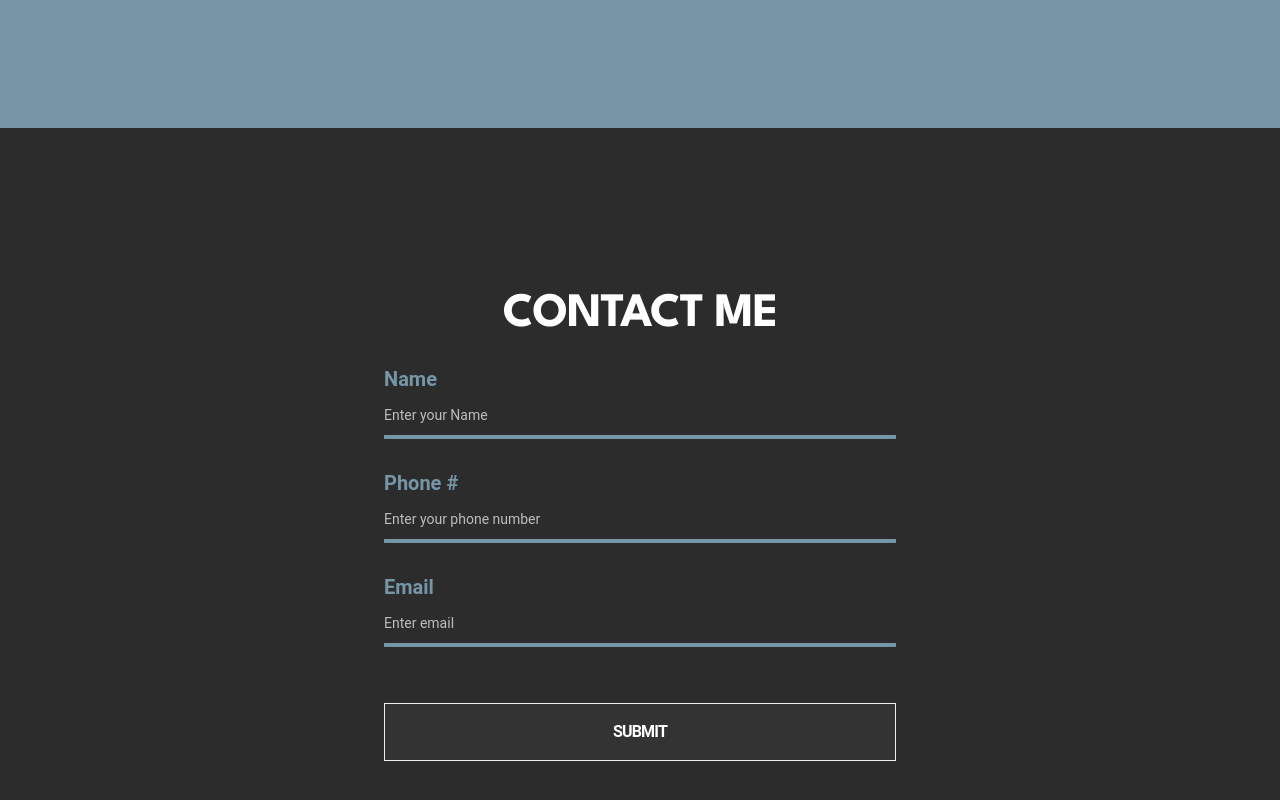
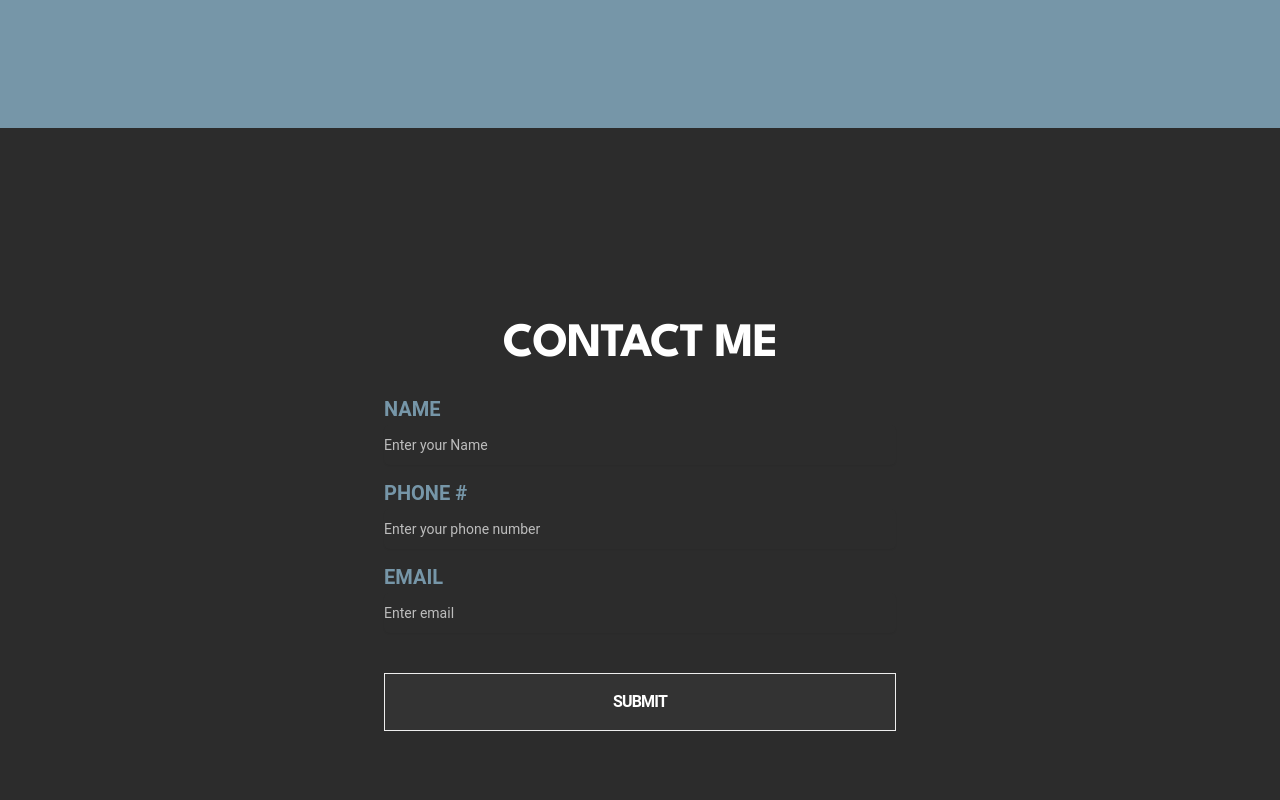
Before and after one commit to jablancTheDesigner/Jablanc-v3, a Next.js app: page / in a window 1280 px wide. Shown: the part 3889-4689 px from the top of the page. Built offline with nearby package versions, Linux system fonts and the light colour scheme.

Commit message:
Nav mobile updates

```diff
--- a/components/Input.tsx
+++ b/components/Input.tsx
@@ -13,7 +13,7 @@ const Input = (inputData: InputData) => {
     <>
       <label
         htmlFor="first-name"
-        className="block text-xl font-semibold leading-6 text-primary mb-1">
+        className="block text-xl font-semibold leading-6 text-primary mb-1 uppercase">
         {inputData.label}
       </label>
       <input
@@ -25,7 +25,6 @@ const Input = (inputData: InputData) => {
         placeholder={inputData.placeholder ?? ""}
         className="block w-full rounded-md border-0 px-0 py-2 text-white shadow-sm ring-0 placeholder:text-gray-400 focus:ring-transparent sm:text-sm sm:leading-6 bg-transparent outline-none"
       />
-      <div className="block w-full h-1 bg-primary mb-4"></div>
     </>
   );
 };
--- a/components/Nav.tsx
+++ b/components/Nav.tsx
@@ -50,7 +50,7 @@ const Nav = (): ReactElement => {
         <BrandLogo />
         <div className={`flex flex-col ml-auto z-[20] text-right`}>
           <button
-            className={`text-base font-semibold text-white uppercase leading-sung tracking-tight md:hidden block p-4 border border-white rounded-lg w-28`}
+            className={`text-base font-semibold text-white uppercase leading-sung tracking-tight md:hidden block`}
             onClick={() => handleNavOpen()}>
             {navIsOpen ? "Close" : "Menu"}
           </button>
```
